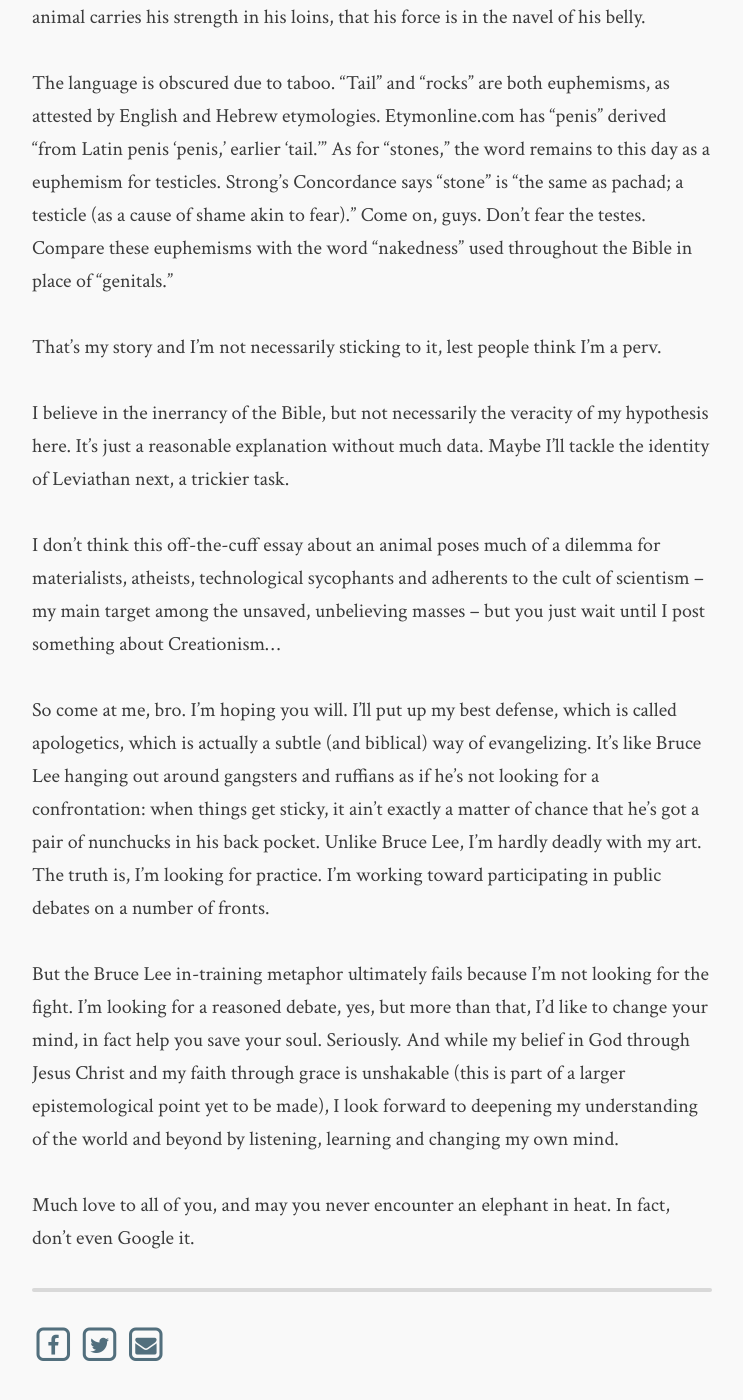
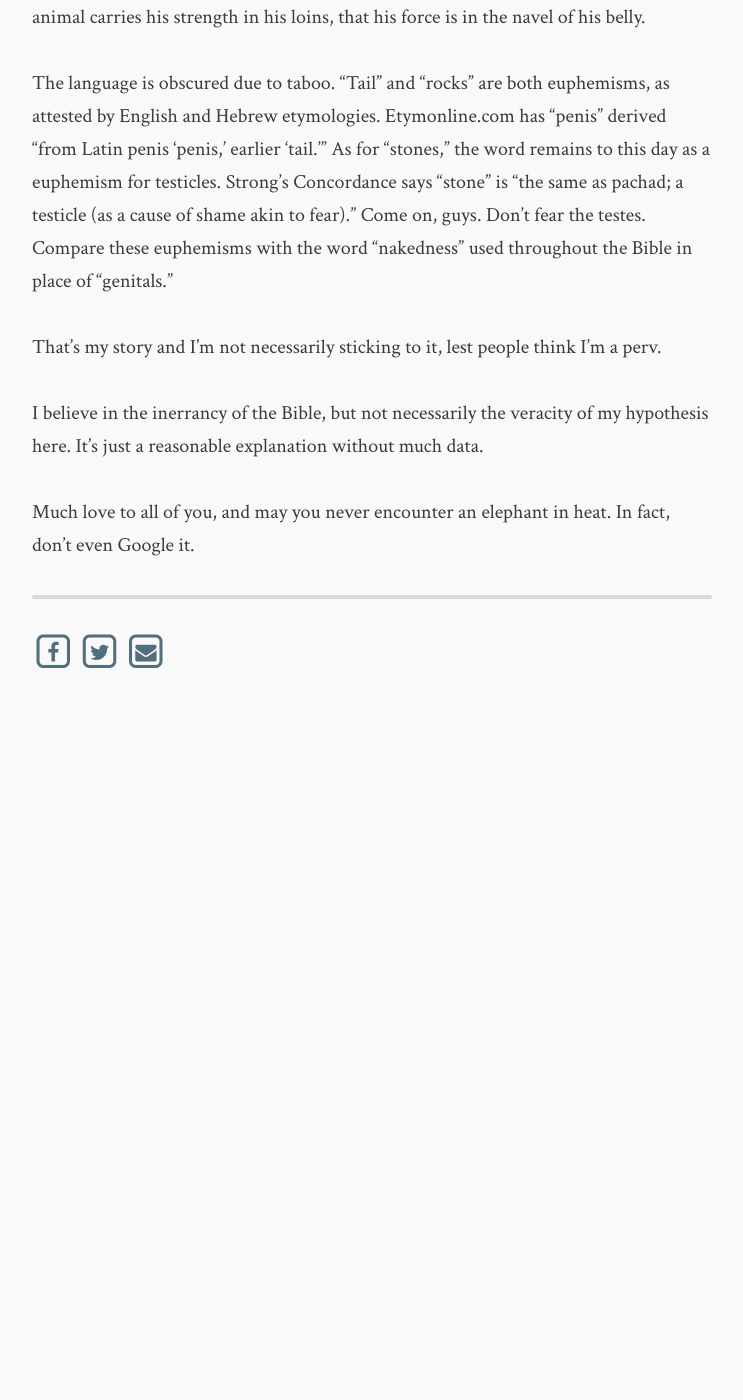
Before and after one commit to flashlightministries/oilforlight, a Jekyll site: the page built from _posts/2016-01-14-beast-called-behemoth.md, in a window 1280 px wide and 1400 px high, scrolled down 2058 px. Shown: the whole window, without its empty margins (268-1011 px from the left). Built offline with Jekyll 4.4.1, drawn with Linux system fonts in a browser that asks for light colours; nearby versions of some CDN libraries; after the commit the page ends 2765 px from its top, so only the background shows below that.

Commit message:
Update 2016-01-14-beast-called-behemoth.md

```diff
--- a/_posts/2016-01-14-beast-called-behemoth.md
+++ b/_posts/2016-01-14-beast-called-behemoth.md
@@ -32,12 +32,6 @@ The language is obscured due to taboo. "Tail" and "rocks" are both euphemisms, a
 
 That's my story and I'm not necessarily sticking to it, lest people think I'm a perv.
 
-I believe in the inerrancy of the Bible, but not necessarily the veracity of my hypothesis here. It's just a reasonable explanation without much data. Maybe I'll tackle the identity of Leviathan next, a trickier task.
-
-I don't think this off-the-cuff essay about an animal poses much of a dilemma for materialists, atheists, technological sycophants and adherents to the cult of scientism -- my main target among the unsaved, unbelieving masses -- but you just wait until I post something about Creationism...
-
-So come at me, bro. I'm hoping you will. I'll put up my best defense, which is called apologetics, which is actually a subtle (and biblical) way of evangelizing. It's like Bruce Lee hanging out around gangsters and ruffians as if he's not looking for a confrontation: when things get sticky, it ain't exactly a matter of chance that he's got a pair of nunchucks in his back pocket. Unlike Bruce Lee, I'm hardly deadly with my art. The truth is, I'm looking for practice. I'm working toward participating in public debates on a number of fronts.
-
-But the Bruce Lee in-training metaphor ultimately fails because I'm not looking for the fight. I'm looking for a reasoned debate, yes, but more than that, I'd like to change your mind, in fact help you save your soul. Seriously. And while my belief in God through Jesus Christ and my faith through grace is unshakable (this is part of a larger epistemological point yet to be made), I look forward to deepening my understanding of the world and beyond by listening, learning and changing my own mind.
+I believe in the inerrancy of the Bible, but not necessarily the veracity of my hypothesis here. It's just a reasonable explanation without much data.
 
 Much love to all of you, and may you never encounter an elephant in heat. In fact, don't even Google it.
```
